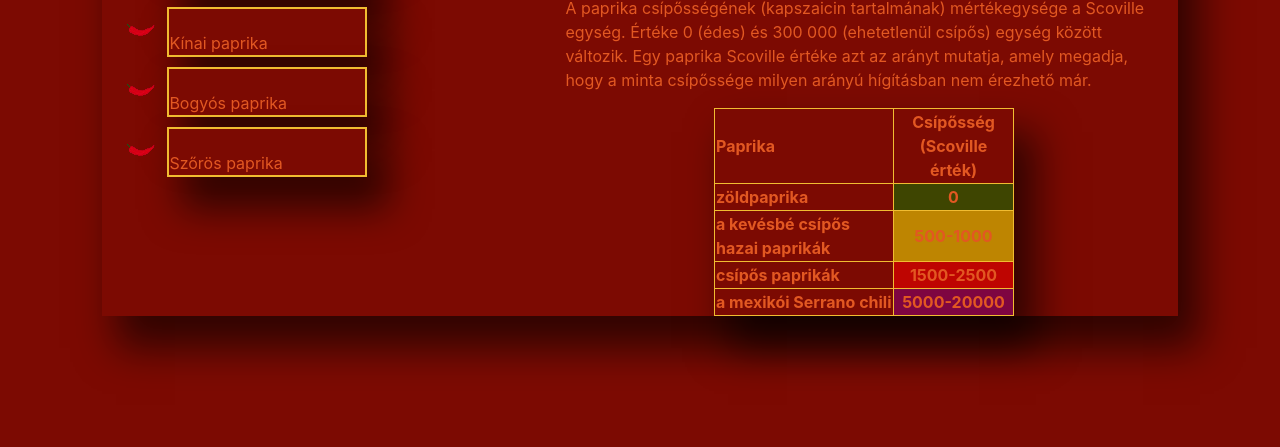
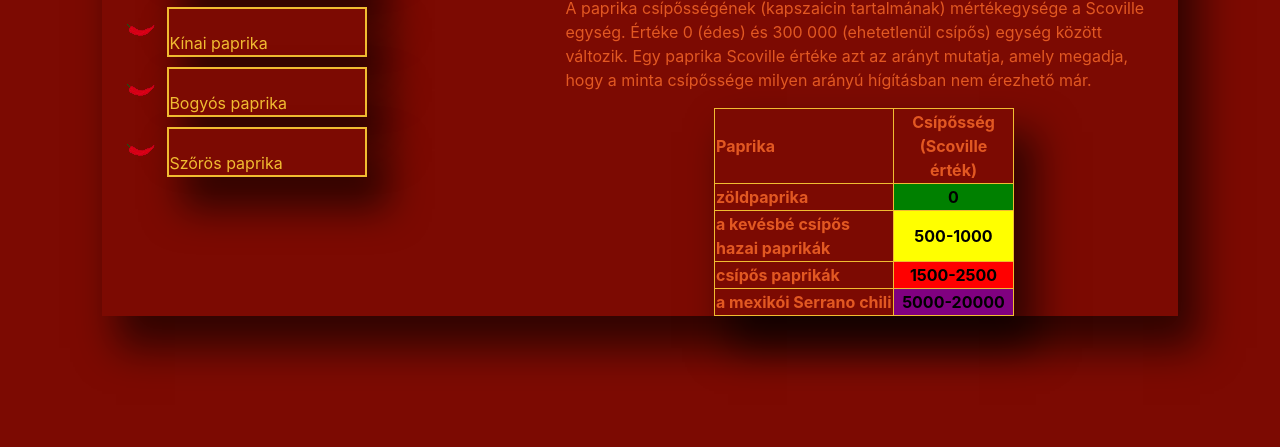
Before and after one commit to csokaandras/paprika, a plain HTML site: page index.html in a window 1280 px wide. Shown: the part 353-800 px from the top of the page. Drawn offline with Linux system fonts and the light colour scheme.

Commit message:
Menu színezése :)

```diff
--- a/css/paprika.css
+++ b/css/paprika.css
@@ -6,9 +6,12 @@ body{
     box-shadow: 18px 28px 38px 4px rgba(0,0,0,0.61);
 }
 
-a, a:hover{
+a:hover{
     color: #E25822;
     text-decoration: none;
+}
+a{
+  color: #F1BC31;
 }
 
 table{
@@ -53,16 +56,20 @@ h1{
 }
 
 #zold{
-    background-color: rgba(0, 128, 0, 0.5);
+    background-color: rgb(0, 128, 0);
+    color: black;
 }
 #sarga{
-    background-color: rgba(255, 255, 0, 0.5);
+    background-color: rgb(255, 255, 0);
+    color: black;
 }
 #piros{
-    background-color: rgba(255, 0, 0, 0.5);
+    background-color: rgb(255, 0, 0);
+    color: black;
 }
 #lila{
-    background-color: rgba(128, 0, 128, 0.5);
+    background-color: rgb(128, 0, 128);
+    color: black;
 }
 
 li{
@@ -71,7 +78,7 @@ li{
     width: 200px;
     margin: 10px;
     background-color: #7C0A02;
-    color: #E25822;
+    color: #F1BC31;
     box-shadow: 18px 28px 38px 4px rgba(0,0,0,0.61);
 }
 
@@ -125,7 +132,7 @@ li:hover{
         position: absolute;
         width: 100%;
         height: 2px;
-        background-color: #616161;
+        background-color: #E25822;
         transition-duration: .25s;
       }
       .menu__btn > span::before {
@@ -153,7 +160,7 @@ li:hover{
 
         display: block;
         padding: 15px 20px;
-        color: #E25822;
+        color: #F1BC31;
         font-size: 15px;
         font-weight: 100px;
         text-decoration: none;
@@ -170,7 +177,7 @@ li:hover{
         width: 150px;
         background-color: #7C0A02;
         border: #F1BC31 solid 2px;
-        color: #E25822;
+        color: #F1BC31;
         box-shadow: 2px 2px 6px rgba(0, 0, 0, .4);
       }
 
```
